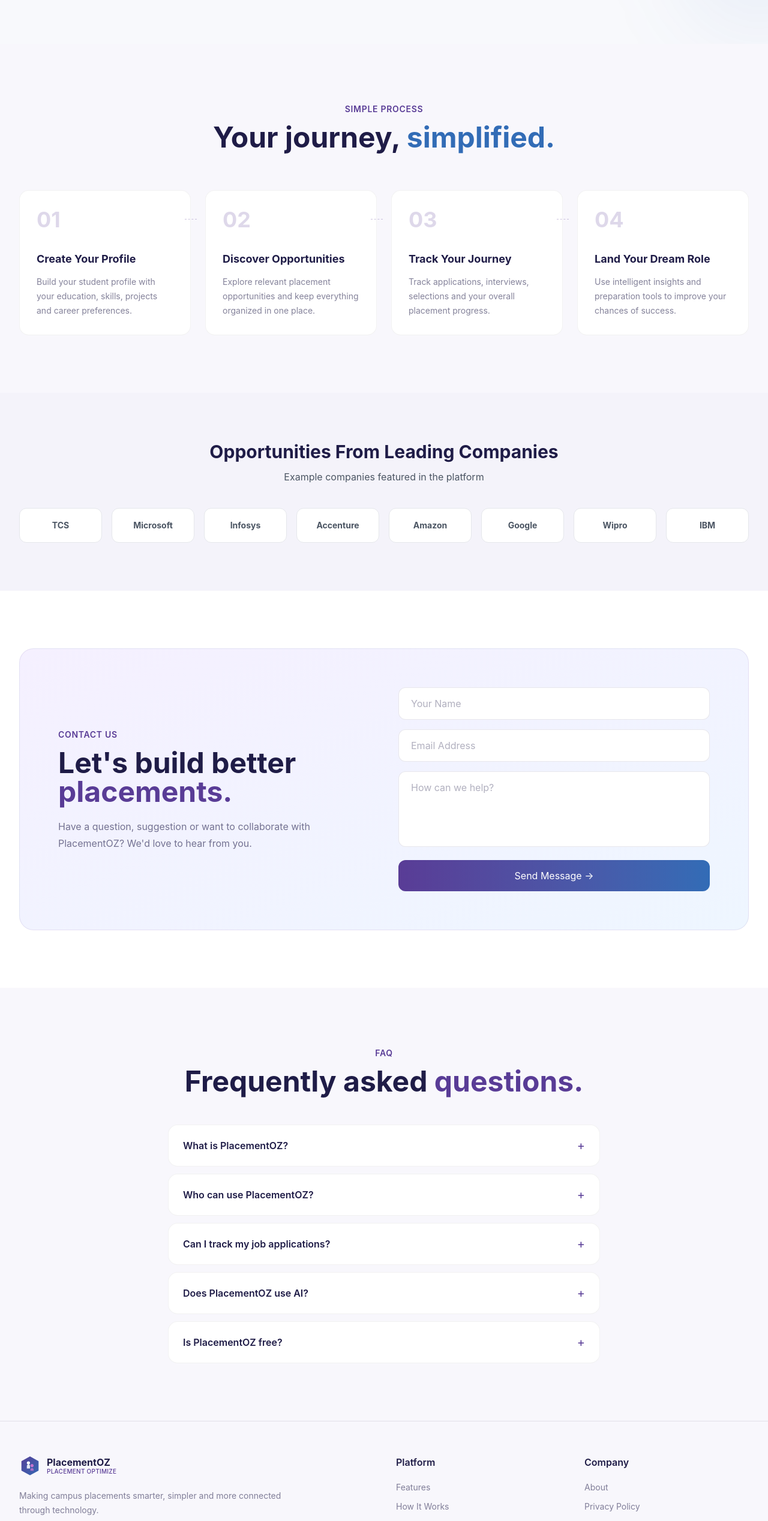
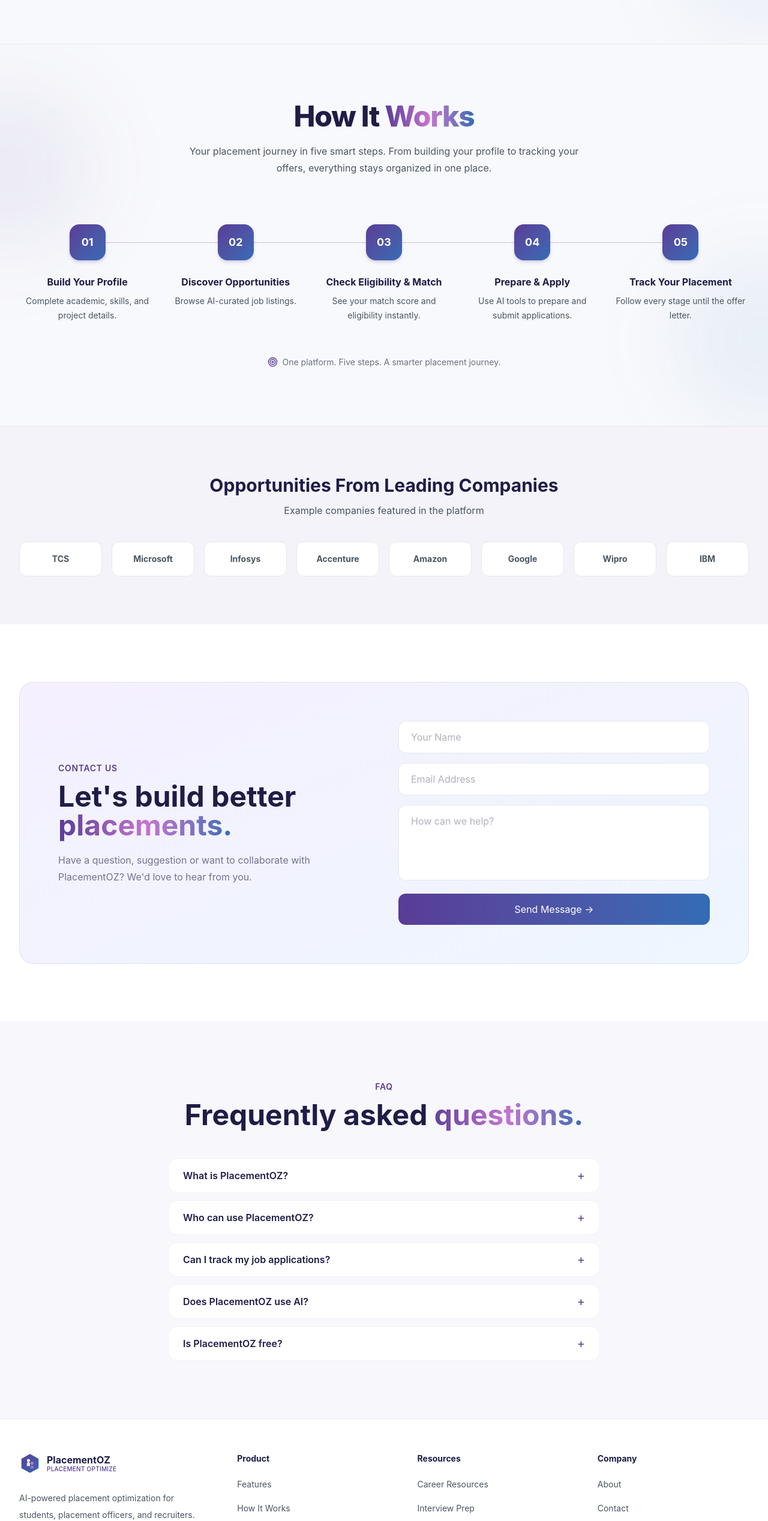
Before and after one commit to tanisha971/PlacementOZ, a React (Vite) app in the folder client/: page / in a window 1280 px wide. Shown: the part 1920-4456 px from the top of the page at 60% size. Built offline with nearby package versions, Linux system fonts and the light colour scheme.

Commit message:
Landing page done

```diff
--- a/client/src/components/aboutus/AboutUs.jsx
+++ b/client/src/components/contactus/ContactUs.jsx
@@ -31,7 +31,9 @@
                 }`}
               >
                 Let's build better
-                <span className="text-[#593C96]"> placements.</span>
+                <span className="bg-gradient-to-r from-[#593C96] via-[#C674CE] to-[#326CB6] bg-clip-text text-transparent">
+                  {" "}placements.
+                </span>
               </h2>
 
               <p
--- a/client/src/components/faq/FAQ.jsx
+++ b/client/src/components/faq/FAQ.jsx
@@ -1,3 +1,4 @@
+
 import { useState } from "react";
 import { useTheme } from "../../context/ThemeContext";
 
@@ -45,7 +46,6 @@
       }`}
     >
       <div className="max-w-3xl mx-auto px-6">
-
         <div className="text-center mb-12">
           <span className="text-sm font-semibold text-[#593C96] uppercase tracking-wider">
             FAQ
@@ -57,7 +57,9 @@
             }`}
           >
             Frequently asked
-            <span className="text-[#593C96]"> questions.</span>
+            <span className="bg-gradient-to-r from-[#593C96] via-[#C674CE] to-[#326CB6] bg-clip-text text-transparent">
+              {" "}questions.
+            </span>
           </h2>
         </div>
 
@@ -68,7 +70,7 @@
             return (
               <div
                 key={item.question}
-                className={`rounded-2xl border overflow-hidden ${
+                className={`rounded-2xl border overflow-hidden transition-colors duration-300 ${
                   dark
                     ? "bg-white/[0.03] border-white/10"
                     : "bg-white border-black/5"
@@ -76,10 +78,11 @@
               >
                 <button
                   onClick={() => toggleFAQ(index)}
-                  className="w-full px-6 py-5 flex items-center justify-between text-left"
+                  aria-expanded={isOpen}
+                  className="w-full px-6 py-3.5 flex items-center justify-between gap-4 text-left"
                 >
                   <span
-                    className={`font-semibold ${
+                    className={`text-sm sm:text-base font-semibold ${
                       dark ? "text-white" : "text-[#1F1C47]"
                     }`}
                   >
@@ -87,7 +90,7 @@
                   </span>
 
                   <span
-                    className={`text-xl text-[#593C96] transition-transform ${
+                    className={`shrink-0 text-xl text-[#593C96] transition-transform duration-200 ${
                       isOpen ? "rotate-45" : ""
                     }`}
                   >
@@ -97,8 +100,8 @@
 
                 {isOpen && (
                   <div
-                    className={`px-6 pb-5 text-sm leading-6 ${
-                      dark ? "text-white/50" : "text-[#1F1C47]/55"
+                    className={`px-6 pb-4 text-sm leading-6 ${
+                      dark ? "text-white/60" : "text-[#4B5563]"
                     }`}
                   >
                     {item.answer}
--- a/client/src/components/footer/Footer.jsx
+++ b/client/src/components/footer/Footer.jsx
@@ -1,123 +1,161 @@
+import XIcon from '@mui/icons-material/X';
+import LinkedInIcon from '@mui/icons-material/LinkedIn';
+import {
+  ArrowUpRight,
+} from "lucide-react";
+
 import Logo from "../common/Logo";
 import { useTheme } from "../../context/ThemeContext";
+
+const footerGroups = [
+  {
+    title: "Product",
+    links: [
+      { label: "Features", href: "#features" },
+      { label: "How It Works", href: "#how-it-works" },
+      { label: "Jobs", href: "#jobs" },
+      { label: "AI Matching", href: "#features" },
+      { label: "Skill Gap", href: "#features" },
+    ],
+  },
+  {
+    title: "Resources",
+    links: [
+      { label: "Career Resources", href: "#resources" },
+      { label: "Interview Prep", href: "#resources" },
+      { label: "Resume Guide", href: "#resources" },
+      { label: "FAQs", href: "#faq" },
+    ],
+  },
+  {
+    title: "Company",
+    links: [
+      { label: "About", href: "#aboutus" },
+      { label: "Contact", href: "#contactus" },
+      { label: "Privacy", href: "#privacy" },
+      { label: "Terms", href: "#terms" },
+    ],
+  },
+];
+
+const socialLinks = [
+  {
+    label: "LinkedIn",
+    href: "https://www.linkedin.com/",
+    icon: LinkedInIcon,
+  },
+  {
+    label: "Twitter",
+    href: "https://twitter.com/",
+    icon: XIcon,
+  },
+];
 
 export default function Footer() {
   const { dark } = useTheme();
 
   return (
     <footer
-      className={`border-t ${
+      className={`border-t transition-colors duration-300 ${
         dark
-          ? "bg-[#0A0B1B] border-white/10"
-          : "bg-[#F8F7FC] border-[#1F1C47]/10"
+          ? "border-white/10 bg-[#0A0B1B]"
+          : "border-[#E5E7EB] bg-white"
       }`}
     >
-      <div className="max-w-7xl mx-auto px-6 lg:px-8 py-14">
-        <div className="grid md:grid-cols-2 lg:grid-cols-4 gap-10">
-
+      <div className="mx-auto max-w-7xl px-5 py-12 sm:px-6 sm:py-14 lg:px-8">
+        {/* Main footer */}
+        <div className="grid grid-cols-1 gap-10 sm:grid-cols-2 lg:grid-cols-[1.25fr_1fr_1fr_1fr] lg:gap-12">
           {/* Brand */}
-          <div className="lg:col-span-2">
+          <div>
+            <a
+              href="#home"
+              aria-label="PlacementOZ home"
+              className="inline-flex rounded-lg transition-opacity hover:opacity-80"
+            >
               <Logo size="md" dark={dark} />
+            </a>
 
             <p
-              className={`mt-5 max-w-md text-sm leading-6 ${
-                dark ? "text-white/45" : "text-[#1F1C47]/55"
+              className={`mt-5 max-w-xs text-sm leading-7 ${
+                dark ? "text-white/60" : "text-[#4B5563]"
               }`}
             >
-              Making campus placements smarter, simpler and more connected
-              through technology.
+              AI-powered placement optimization for students, placement
+              officers, and recruiters.
             </p>
 
-            <div className="flex gap-3 mt-6">
-              {["in", "𝕏", "◎", "▶"].map((icon) => (
+            {/* Social links */}
+            <div className="mt-5 flex items-center gap-3">
+              {socialLinks.map(({ label, href, icon: Icon }) => (
                 <a
-                  key={icon}
-                  href="#"
-                  className={`w-9 h-9 rounded-lg flex items-center justify-center text-sm font-semibold transition ${
+                  key={label}
+                  href={href}
+                  target="_blank"
+                  rel="noopener noreferrer"
+                  aria-label={label}
+                  title={label}
+                  className={`flex h-10 w-10 items-center justify-center rounded-xl transition-all duration-200 hover:-translate-y-0.5 ${
                     dark
-                      ? "bg-white/5 text-white/60 hover:bg-white/10 hover:text-white"
-                      : "bg-[#593C96]/5 text-[#593C96] hover:bg-[#593C96]/10"
+                      ? "bg-white/[0.06] text-white/70 hover:bg-[#593C96]/30 hover:text-white"
+                      : "bg-[#593C96]/[0.06] text-[#593C96] hover:bg-[#593C96]/15"
                   }`}
                 >
-                  {icon}
+                  <Icon size={18} strokeWidth={1.8} />
                 </a>
               ))}
             </div>
           </div>
 
-          {/* Platform */}
-          <div>
+          {/* Footer link groups */}
+          {footerGroups.map((group) => (
+            <div key={group.title}>
               <h3
-              className={`font-semibold ${
+                className={`text-sm font-bold ${
                   dark ? "text-white" : "text-[#1F1C47]"
                 }`}
               >
-              Platform
+                {group.title}
               </h3>
 
-            <div
-              className={`flex flex-col gap-3 mt-5 text-sm ${
-                dark ? "text-white/50" : "text-[#1F1C47]/55"
+              <ul className="mt-5 space-y-4">
+                {group.links.map((link) => (
+                  <li key={link.label}>
+                    <a
+                      href={link.href}
+                      className={`group inline-flex items-center gap-1 text-sm transition-colors duration-200 ${
+                        dark
+                          ? "text-white/60 hover:text-[#D9B8F0]"
+                          : "text-[#4B5563] hover:text-[#593C96]"
                       }`}
                     >
-              <a href="#features" className="hover:text-[#593C96]">
-                Features
+                      {link.label}
+                      <ArrowUpRight
+                        size={13}
+                        className="opacity-0 transition-opacity group-hover:opacity-100"
+                      />
                     </a>
-
-              <a href="#how-it-works" className="hover:text-[#593C96]">
-                How It Works
-              </a>
-
-              <a href="#faq" className="hover:text-[#593C96]">
-                FAQ
-              </a>
-
-              <a href="#contactus" className="hover:text-[#593C96]">
-                Contact
-              </a>
+                  </li>
+                ))}
+              </ul>
             </div>
+          ))}
         </div>
 
-          {/* Company */}
-          <div>
-            <h3
-              className={`font-semibold ${
-                dark ? "text-white" : "text-[#1F1C47]"
+        {/* Copyright bar */}
+        <div
+          className={`mt-12 flex flex-col gap-4 border-t pt-6 sm:mt-14 sm:flex-row sm:items-center sm:justify-between ${
+            dark
+              ? "border-white/10 text-white/50"
+              : "border-[#E5E7EB] text-[#4B5563]"
           }`}
         >
-              Company
-            </h3>
+          <p className="text-sm">
+            © {new Date().getFullYear()} PlacementOZ. All rights reserved.
+          </p>
 
-            <div
-              className={`flex flex-col gap-3 mt-5 text-sm ${
-                dark ? "text-white/50" : "text-[#1F1C47]/55"
-              }`}
-            >
-              <a href="#" className="hover:text-[#593C96]">
-                About
-              </a>
-
-              <a href="#" className="hover:text-[#593C96]">
-                Privacy Policy
-              </a>
-
-              <a href="#" className="hover:text-[#593C96]">
-                Terms of Service
-              </a>
-            </div>
-          </div>
-        </div>
-
-        <div
-          className={`mt-12 pt-6 border-t flex flex-col md:flex-row justify-between gap-3 text-xs ${
-            dark
-              ? "border-white/10 text-white/35"
-              : "border-[#1F1C47]/10 text-[#1F1C47]/40"
-          }`}
-        >
-          <p>© {new Date().getFullYear()} PlacementOZ. All rights reserved.</p>
-
-          <p>Built for smarter campus placements.</p>
+          <p className="text-xs sm:text-sm">
+            Placement Optimize · Built for India's placement ecosystem
+          </p>
         </div>
       </div>
     </footer>
--- a/client/src/components/how-it-works/HowItWorks.jsx
+++ b/client/src/components/how-it-works/HowItWorks.jsx
@@ -1,29 +1,49 @@
+
+import {
+  UserRound,
+  BriefcaseBusiness,
+  Target,
+  FileCheck2,
+  TrendingUp,
+} from "lucide-react";
+
 import { useTheme } from "../../context/ThemeContext";
 
 const steps = [
   {
     number: "01",
-    title: "Create Your Profile",
-    description:
-      "Build your student profile with your education, skills, projects and career preferences.",
+    title: "Build Your Profile",
+    description: "Complete academic, skills, and project details.",
+    icon: UserRound,
+    color: "#593C96",
   },
   {
     number: "02",
     title: "Discover Opportunities",
-    description:
-      "Explore relevant placement opportunities and keep everything organized in one place.",
+    description: "Browse AI-curated job listings.",
+    icon: BriefcaseBusiness,
+    color: "#3287AE",
   },
   {
     number: "03",
-    title: "Track Your Journey",
-    description:
-      "Track applications, interviews, selections and your overall placement progress.",
+    title: "Check Eligibility & Match",
+    description: "See your match score and eligibility instantly.",
+    icon: Target,
+    color: "#326CB6",
   },
   {
     number: "04",
-    title: "Land Your Dream Role",
-    description:
-      "Use intelligent insights and preparation tools to improve your chances of success.",
+    title: "Prepare & Apply",
+    description: "Use AI tools to prepare and submit applications.",
+    icon: FileCheck2,
+    color: "#C674CE",
+  },
+  {
+    number: "05",
+    title: "Track Your Placement",
+    description: "Follow every stage until the offer letter.",
+    icon: TrendingUp,
+    color: "#593C96",
   },
 ];
 
@@ -33,50 +53,81 @@
   return (
     <section
       id="how-it-works"
-      className={`py-24 ${
-        dark ? "bg-[#13142C]" : "bg-[#F8F7FC]"
+      className={`relative isolate overflow-hidden  border-y py-20 transition-colors duration-300 sm:py-24 ${
+        dark
+          ? "border-white/10 bg-[#0F1025]"
+          : "border-[#E5E7EB] bg-[#F8F9FC]"
       }`}
     >
-      <div className="max-w-7xl mx-auto px-6 lg:px-8">
+    {/* Decorative background accents */}
+        {/* Decorative background accents */}
+      <div
+        aria-hidden="true"
+        className={`pointer-events-none absolute -left-32 top-16 -z-10 h-72 w-72 rounded-full blur-3xl ${
+          dark ? "bg-[#593C96]/15" : "bg-[#593C96]/[0.07]"
+        }`}
+      />
 
-        <div className="text-center max-w-2xl mx-auto mb-16">
-          <span className="text-sm font-semibold text-[#593C96] uppercase tracking-wider">
-            Simple Process
-          </span>
+      <div
+        aria-hidden="true"
+        className={`pointer-events-none absolute -right-32 bottom-0 -z-10 h-72 w-72 rounded-full blur-3xl ${
+          dark ? "bg-[#326CB6]/15" : "bg-[#326CB6]/[0.07]"
+        }`}
+      />
+
+      <div className="relative mx-auto max-w-7xl px-5 sm:px-6 lg:px-8">
+        {/* Section heading */}
+        <div className="mx-auto mb-16 max-w-3xl text-center sm:mb-20">
 
           <h2
-            className={`text-4xl md:text-5xl font-bold mt-3 ${
+            className={`text-3xl font-extrabold tracking-tight sm:text-4xl lg:text-5xl ${
               dark ? "text-white" : "text-[#1F1C47]"
             }`}
           >
-            Your journey,
-            <span className="text-[#326CB6]"> simplified.</span>
+            How It{" "}
+            <span className="bg-gradient-to-r from-[#593C96] via-[#C674CE] to-[#326CB6] bg-clip-text text-transparent">
+              Works
+            </span>
           </h2>
+
+          <p
+            className={`mx-auto mt-5 max-w-2xl text-sm leading-7 sm:text-base ${
+              dark ? "text-white/60" : "text-[#4B5563]"
+            }`}
+          >
+            Your placement journey in five smart steps. From building your
+            profile to tracking your offers, everything stays organized in
+            one place.
+          </p>
         </div>
 
-        <div className="grid md:grid-cols-2 lg:grid-cols-4 gap-6">
-          {steps.map((step, index) => (
-            <div key={step.number} className="relative">
+        {/* Desktop timeline */}
+        <div className="relative hidden lg:block">
+          {/* Connecting line */}
+          <div
+            className={`absolute left-[10%] right-[10%] top-[30px] h-px ${
+              dark ? "bg-white/20" : "bg-[#593C96]/30"
+            }`}
+          />
 
+          <div className="relative grid grid-cols-5 gap-5">
+            {steps.map((step) => {
+              const Icon = step.icon;
+
+              return (
                 <div
-                className={`p-7 rounded-2xl border h-full ${
-                  dark
-                    ? "bg-white/[0.03] border-white/10"
-                    : "bg-white border-black/5"
-                }`}
+                  key={step.number}
+                  className="group flex flex-col items-center text-center"
                 >
-                <div className="flex items-center justify-between mb-8">
-                  <span className="text-4xl font-bold text-[#593C96]/20">
+                  {/* Number badge */}
+                  <div
+                    className="relative z-10 flex h-[60px] w-[60px] items-center justify-center rounded-2xl bg-gradient-to-br from-[#593C96] to-[#326CB6] text-lg font-bold text-white shadow-md shadow-[#593C96]/20 transition-all duration-300 group-hover:-translate-y-1 group-hover:shadow-lg"
+                  >
                     {step.number}
-                  </span>
-
-                  {index < steps.length - 1 && (
-                    <div className="hidden lg:block absolute left-[calc(100%-10px)] top-12 w-5 border-t border-dashed border-[#593C96]/30" />
-                  )}
                   </div>
 
                   <h3
-                  className={`text-lg font-bold ${
+                    className={`mt-6 text-base font-bold ${
                       dark ? "text-white" : "text-[#1F1C47]"
                     }`}
                   >
@@ -84,15 +135,89 @@
                   </h3>
 
                   <p
-                  className={`text-sm leading-6 mt-3 ${
-                    dark ? "text-white/50" : "text-[#1F1C47]/55"
+                    className={`mt-2 max-w-[230px] text-sm leading-6 ${
+                      dark ? "text-white/60" : "text-[#4B5563]"
+                    }`}
+                  >
+                    {step.description}
+                  </p>
+                </div>
+              );
+            })}
+          </div>
+        </div>
+
+        {/* Mobile and tablet timeline */}
+        <div className="mx-auto max-w-2xl lg:hidden">
+          <div className="space-y-5">
+            {steps.map((step, index) => {
+              const Icon = step.icon;
+
+              return (
+                <div
+                  key={step.number}
+                  className={`relative flex gap-4 rounded-2xl border p-5 transition-all duration-300 ${
+                    dark
+                      ? "border-white/10 bg-white/[0.035] hover:border-white/20"
+                      : "border-[#E5E7EB] bg-white hover:border-[#593C96]/25 hover:shadow-lg hover:shadow-[#593C96]/5"
+                  }`}
+                >
+                  {/* Vertical connector */}
+                  {index !== steps.length - 1 && (
+                    <div
+                      className={`absolute bottom-[-22px] left-[31px] h-5 w-px ${
+                        dark ? "bg-white/20" : "bg-[#593C96]/25"
+                      }`}
+                    />
+                  )}
+
+                  {/* Step icon */}
+                  <div
+                    className="flex h-12 w-12 shrink-0 items-center justify-center rounded-xl bg-gradient-to-br from-[#593C96] to-[#326CB6] text-white shadow-sm"
+                  >
+                    <Icon size={21} strokeWidth={1.8} />
+                  </div>
+
+                  <div className="min-w-0 flex-1">
+                    <div
+                      className="mb-1 text-xs font-bold tracking-wider"
+                      style={{ color: step.color }}
+                    >
+                      STEP {step.number}
+                    </div>
+
+                    <h3
+                      className={`text-base font-bold ${
+                        dark ? "text-white" : "text-[#1F1C47]"
+                      }`}
+                    >
+                      {step.title}
+                    </h3>
+
+                    <p
+                      className={`mt-1 text-sm leading-6 ${
+                        dark ? "text-white/60" : "text-[#4B5563]"
                       }`}
                     >
                       {step.description}
                     </p>
                   </div>
                 </div>
-          ))}
+              );
+            })}
+          </div>
+        </div>
+
+        {/* Bottom note */}
+        <div
+          className={`mt-14 flex flex-wrap items-center justify-center gap-2 text-sm ${
+            dark ? "text-white/50" : "text-[#6B7280]"
+          }`}
+        >
+          <Target size={17} className="text-[#593C96]" />
+          <span>
+            One platform. Five steps. A smarter placement journey.
+          </span>
         </div>
       </div>
     </section>
--- a/client/src/pages/Home.jsx
+++ b/client/src/pages/Home.jsx
@@ -3,7 +3,7 @@
 import Features from "../components/features/Features";
 import HowItWorks from "../components/how-it-works/HowItWorks";
 import Companies from "../components/companies/Companies";
-import AboutUs from "../components/aboutus/AboutUs";
+import ContactUs from "../components/contactus/ContactUs";
 import FAQ from "../components/faq/FAQ";
 import Footer from "../components/footer/Footer";
 
@@ -17,7 +17,7 @@
         <Features />
         <HowItWorks />
         <Companies />
-        <AboutUs />
+        <ContactUs />
         <FAQ />
       </main>
 
```
Lines whose indentation alone changed are shown as unchanged.
